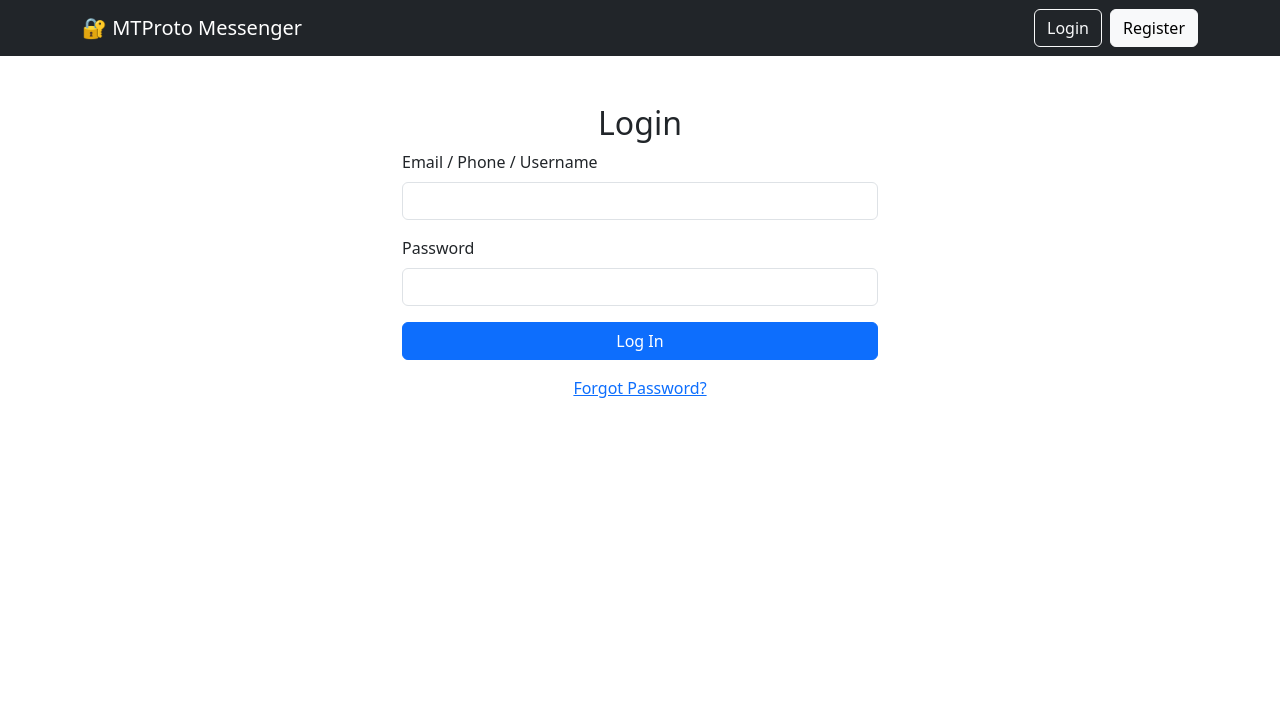
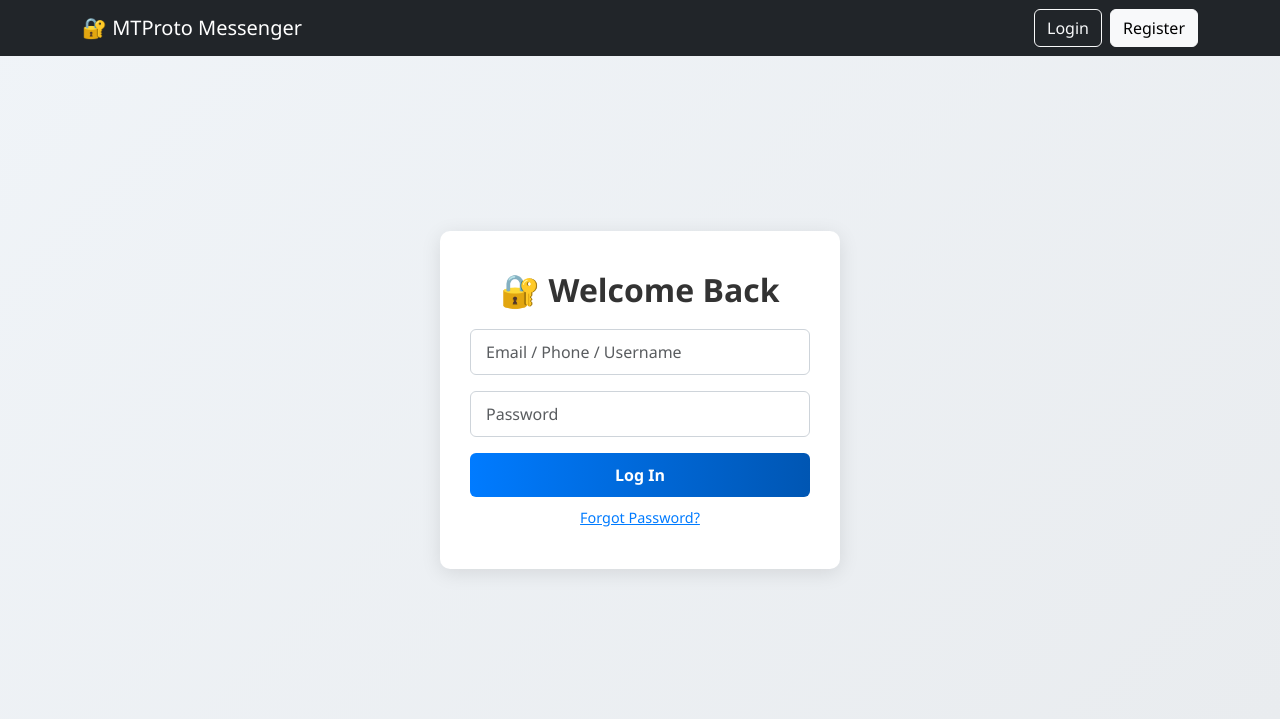
Before and after one commit to Srivatsa03/Telegram-MTproto2.0, a Flask app: page /login in a window 1280 px wide. Shown: the top 719 px of the page. Run offline with Flask 3, Linux system fonts and the light colour scheme; some libraries are stand-ins or nearby versions.

Commit message:
Updated files including the UI changes

```diff
--- a/app/config.py
+++ b/app/config.py
@@ -1,6 +1,5 @@
 import os
 from dotenv import load_dotenv
-
 
 # Load environment variables from .env file
 load_dotenv()
--- a/app/routes/general_routes.py
+++ b/app/routes/general_routes.py
@@ -5,7 +5,7 @@ general_bp = Blueprint("general", __name__)
 
 @general_bp.route("/")
 def index():
-    return "<h2>✅ MTProto is Live</h2> <a href='/login'>Login</a>"
+    return render_template("index.html", hide_navbar=True)
 
 @general_bp.route("/login")
 def login_page():
@@ -47,3 +47,12 @@ def get_user_status(user_id):
     last_seen = f"{minutes} min ago" if minutes > 0 else "just now"
 
     return jsonify({"status": f"last seen {last_seen}"})
+
+@general_bp.route("/user_info/<int:user_id>")
+def user_info(user_id):
+    from app.models.user import User
+    user = User.query.get(user_id)
+    if user:
+        return jsonify({"username": user.username or user.email or user.phone})
+    else:
+        return jsonify({"username": None})
--- a/app/static/css/style.css
+++ b/app/static/css/style.css
@@ -1,7 +1,8 @@
 /* General Styling */
 body {
-    background-color: #f7f9fc;
+  background: linear-gradient(135deg, #f0f4f8, #e9ecef);
   font-family: 'Segoe UI', sans-serif;
+  transition: background 0.5s ease, color 0.5s ease;
 }
 
 h5 {
@@ -12,175 +13,187 @@ body {
   padding: 20px;
 }
 
-  /* Chat Box */
-  #chatBox {
+/* Chat Boxes */
+#chatBox, #cloudChatBox, #secretChatBox {
   height: 400px;
   overflow-y: auto;
-    background-color: #f5f5f5;
   padding: 15px;
-    border-radius: 6px;
+  border-radius: 8px;
   border: 1px solid #ddd;
+  background: #f5f5f5;
 }
 
-  /* Message wrapper alignment */
+/* Message wrapper */
 .message-wrapper {
   display: flex;
   margin-bottom: 10px;
 }
 
-  /* Sent messages: align right */
-  .message-wrapper.sent {
-    justify-content: flex-end;
+.message-wrapper.sent { justify-content: flex-end; }
+.message-wrapper.received { justify-content: flex-start; }
+
+/* Message bubble */
+.message-bubble {
+  padding: 10px 15px;
+  border-radius: 15px;
+  max-width: 60%;
+  word-wrap: break-word;
+  box-shadow: 0 2px 5px rgba(0, 0, 0, 0.1);
+  position: relative;
 }
 
-  /* Received messages: align left */
-  .message-wrapper.received {
-    justify-content: flex-start;
+/* Cloud Chat styles */
+.cloud-chat.message-sent {
+  background-color: #d1e7dd;
+  color: #0f5132;
+}
+.cloud-chat.message-received {
+  background-color: #f8d7da;
+  color: #842029;
 }
 
-  /* Base bubble */
-  .message-bubble {
-    max-width: 70%;
-    padding: 10px 15px;
-    border-radius: 18px;
-    font-size: 15px;
-    word-wrap: break-word;
-    box-shadow: 0 1px 2px rgba(0, 0, 0, 0.1);
+/* Secret Chat styles */
+.secret-chat.message-sent {
+  background-color: #2c2f33;
+  color: #e0e0e0;
 }
-
-  /* Sent by me */
-  .message-sent {
-    background-color: #d1e7dd; /* greenish */
-    color: #000;
-    border-bottom-right-radius: 2px;
-    margin-left: auto;
-  }
-
-  /* Received */
-  .message-received {
-    background-color: #e2e3e5; /* light gray */
-    color: #000;
-    border-bottom-left-radius: 2px;
-    margin-right: auto;
-  }
-
-  /* Message content */
-  .message-text {
-    white-space: pre-wrap;
+.secret-chat.message-received {
+  background-color: #393c41;
+  color: #e0e0e0;
 }
 
 /* Meta: time, status */
 .message-meta {
   font-size: 11px;
-    color: #555;
   margin-top: 4px;
   text-align: right;
+  color: #555;
+}
+.secret-chat-bg .message-meta,
+.secret-chat.message-sent .message-meta,
+.secret-chat.message-received .message-meta {
+  color: #dddddd !important;
 }
 
-  /* User sidebar */
+/* Typing Indicator */
+#typingStatus {
+  font-style: italic;
+  color: #6c757d;
+  animation: blink 1s steps(1) infinite;
+}
+@keyframes blink { 50% { opacity: 0.5; } }
+
+/* User Sidebar */
 #chatList {
   height: 400px;
   overflow-y: auto;
 }
-
+.list-group-item-action:hover {
+  background-color: #f0f0f0;
+}
 .list-group-item.active {
   background-color: #007bff !important;
-    border-color: #007bff !important;
   color: white;
 }
 
-  /* File upload section */
-  input[type="file"] {
-    margin-top: 5px;
+/* Secret Chat Background */
+.secret-chat-bg {
+  background: radial-gradient(circle at center, #1a1a1a 0%, #000 100%);
+  color: #ccc;
+}
+.secret-chat-bg .message-bubble {
+  box-shadow: 0 2px 5px rgba(255, 255, 255, 0.05);
+}
+.secret-chat-bg .message-text {
+  color: #f1f1f1;
 }
 
-  /* Responsive tweaks */
+/* Responsive Tweaks */
 @media (max-width: 768px) {
-    #chatBox {
+  #chatBox, #cloudChatBox, #secretChatBox {
     height: 300px;
   }
-
   .message-bubble {
     max-width: 85%;
   }
 }
 
-  /* Common message bubble */
-.message-bubble {
-  padding: 10px;
-  border-radius: 10px;
-  max-width: 60%;
+/* Dark Mode when Secret Chat */
+body.secret-body {
+  background: linear-gradient(135deg, #0f0f0f, #1a1a1a);
+  color: #ccc;
+}
+body.secret-body .navbar {
+  background-color: #000 !important;
+}
+body.secret-body .container,
+body.secret-body .form-control {
+  background: #1f1f1f;
+  border-color: #333;
+  color: #ddd;
+}
+body.secret-body input,
+body.secret-body textarea {
+  background: #2a2a2a;
+  color: #ffffff;
+  border: 1px solid #444;
+}
+body.secret-body .btn-primary {
+  background-color: #28a745;
+  border-color: #28a745;
 }
 
-/* Cloud Chat styles */
-.cloud-chat.message-sent {
-  background-color: #d1e7dd;  /* Greenish */
-  color: #0f5132;
+/* Login Page Beautification */
+.login-container {
+  display: flex;
+  justify-content: center;
+  align-items: center;
+  height: 80vh;
 }
-.cloud-chat.message-received {
-  background-color: #f8d7da;  /* Reddish */
-  color: #842029;
+.login-box {
+  background: white;
+  padding: 40px 30px;
+  border-radius: 10px;
+  box-shadow: 0 4px 20px rgba(0, 0, 0, 0.1);
+  width: 100%;
+  max-width: 400px;
+}
+.login-box h2 {
+  text-align: center;
+  margin-bottom: 20px;
+  font-weight: 700;
+  color: #333;
+}
+.login-box input[type="text"],
+.login-box input[type="password"] {
+  border-radius: 6px;
+  border: 1px solid #ced4da;
+  padding: 10px 15px;
+  margin-bottom: 15px;
+}
+.login-box button {
+  width: 100%;
+  padding: 10px;
+  border-radius: 6px;
+  background: linear-gradient(90deg, #007bff, #0056b3);
+  color: white;
+  font-weight: 600;
+  border: none;
+  transition: 0.3s;
+}
+.login-box button:hover {
+  background: linear-gradient(90deg, #0056b3, #003d80);
+}
+.login-box .forgot-link {
+  display: block;
+  text-align: center;
+  margin-top: 10px;
+  font-size: 0.9rem;
+  color: #007bff;
 }
 
-/* Secret Chat styles */
-.secret-chat.message-sent {
-  background-color: #cfe2ff;  /* Bluish */
-  color: #084298;
+/* Fix input placeholder color in Secret Chat */
+body.secret-body ::placeholder {
+  color: #cccccc;  /* Light gray placeholder for dark mode */
+  opacity: 1;
 }
-.secret-chat.message-received {
-  background-color: #e2e3e5;  /* Grayish */
-  color: #41464b;
-}
-
-
-.message-sent {
-  background-color: #007bff;  /* Blue for sent */
-  color: white;
-  border-radius: 15px 15px 0 15px;
-  padding: 8px 12px;
-  max-width: 60%;
-  word-wrap: break-word;
-}
-
-.message-received {
-  background-color: #e4e6eb;  /* Light gray for received */
-  color: black;
-  border-radius: 15px 15px 15px 0;
-  padding: 8px 12px;
-  max-width: 60%;
-  word-wrap: break-word;
-}
-
-#typingStatus {
-  font-style: italic;
-  color: #6c757d;
-  animation: blink 1s steps(1) infinite;
-}
-
-@keyframes blink {
-  50% { opacity: 0.5; }
-}
-
-#chatBox {
-  height: 400px;
-  overflow-y: auto;
-  background: #f1f2f6;  /* Softer background */
-  padding: 15px;
-  border-radius: 8px;
-}
-
-/* Secret Chat Vignette Background */
-.secret-chat-bg {
-  background: radial-gradient(circle at center, #222 0%, #000 100%);
-  color: white;  /* Optional: Make text white in secret chat */
-}
-
-/* Optional: Adjust chat box text for secret mode */
-#chatBox.secret-chat-bg .message-text {
-  color: #f1f1f1;
-}
-
-.secret-chat-bg {
-  background: radial-gradient(circle at center, #222 0%, #000 100%);
-  color: white;
-}
--- a/app/templates/base.html
+++ b/app/templates/base.html
@@ -7,9 +7,10 @@
 
   <!-- Bootstrap CDN for styling -->
   <link href="https://cdn.jsdelivr.net/npm/bootstrap@5.3.2/dist/css/bootstrap.min.css" rel="stylesheet">
-  <link rel="stylesheet" href="{{ url_for('static', filename='css/styles.css') }}">
+  <link rel="stylesheet" href="{{ url_for('static', filename='css/style.css') }}">
 </head>
 <body>
+  {% if not hide_navbar %}
   <nav class="navbar navbar-expand-lg navbar-dark bg-dark">
     <div class="container">
       <a class="navbar-brand" href="/">🔐 MTProto Messenger</a>
@@ -24,11 +25,13 @@
       </div>
     </div>
   </nav>
+  {% endif %}
 
   <main class="container mt-4">
     {% block content %}{% endblock %}
   </main>
 
   <script src="https://cdn.jsdelivr.net/npm/bootstrap@5.3.2/dist/js/bootstrap.bundle.min.js"></script>
+  <script src="https://cdn.jsdelivr.net/npm/sweetalert2@11"></script>
 </body>
 </html>
--- a/app/templates/login.html
+++ b/app/templates/login.html
@@ -1,23 +1,20 @@
-<!-- templates/login.html -->
-
 {% extends "base.html" %}
 {% block content %}
-<div class="container mt-5" style="max-width: 500px;">
-  <h2 class="text-center">Login</h2>
+
+<div class="login-container">
+  <div class="login-box">
+    <h2>🔐 Welcome Back</h2>
     <form action="/auth/login" method="post" onsubmit="return handleLogin(event)">
       <div class="mb-3">
-      <label for="login_id" class="form-label">Email / Phone / Username</label>
-      <input type="text" class="form-control" id="login_id" name="login_id" required>
+        <input type="text" class="form-control" id="login_id" name="login_id" placeholder="Email / Phone / Username" required>
       </div>
       <div class="mb-3">
-      <label for="password" class="form-label">Password</label>
-      <input type="password" class="form-control" id="password" name="password" required>
+        <input type="password" class="form-control" id="password" name="password" placeholder="Password" required>
       </div>
-    <button type="submit" class="btn btn-primary w-100">Log In</button>
-    <p class="text-center mt-3">
-      <a href="/forgot_password">Forgot Password?</a>
-    </p>
+      <button type="submit" class="btn btn-primary">Log In</button>
+      <a href="/forgot_password" class="forgot-link">Forgot Password?</a>
     </form>
+  </div>
 </div>
 
 <script>
@@ -43,4 +40,5 @@ function handleLogin(event) {
   });
 }
 </script>
+
 {% endblock %}
```
Also changed, not shown: app/static/js/chat.js (+108 -40 lines), app/templates/chat.html (+45 -5 lines), 3 other files. Lines whose indentation alone changed are shown as unchanged.
